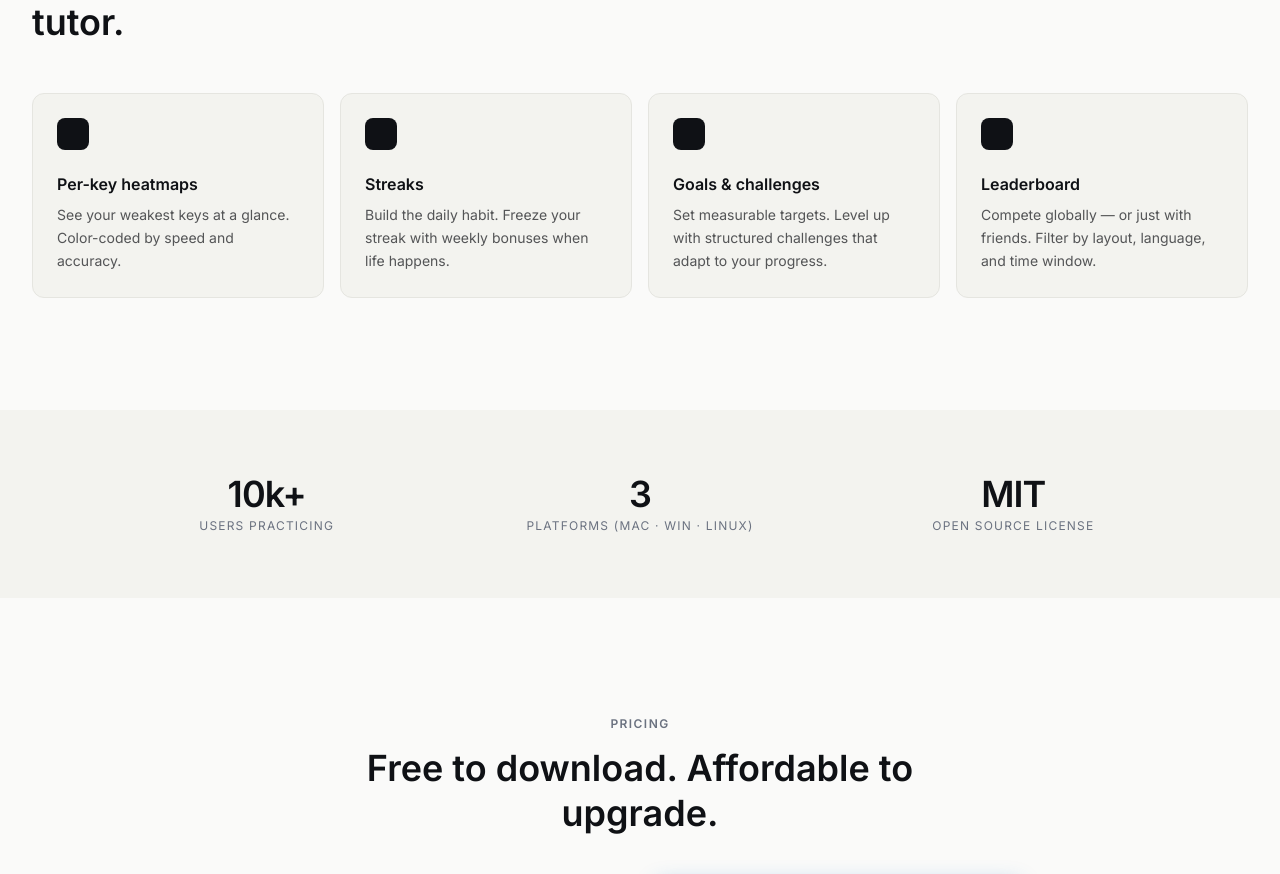
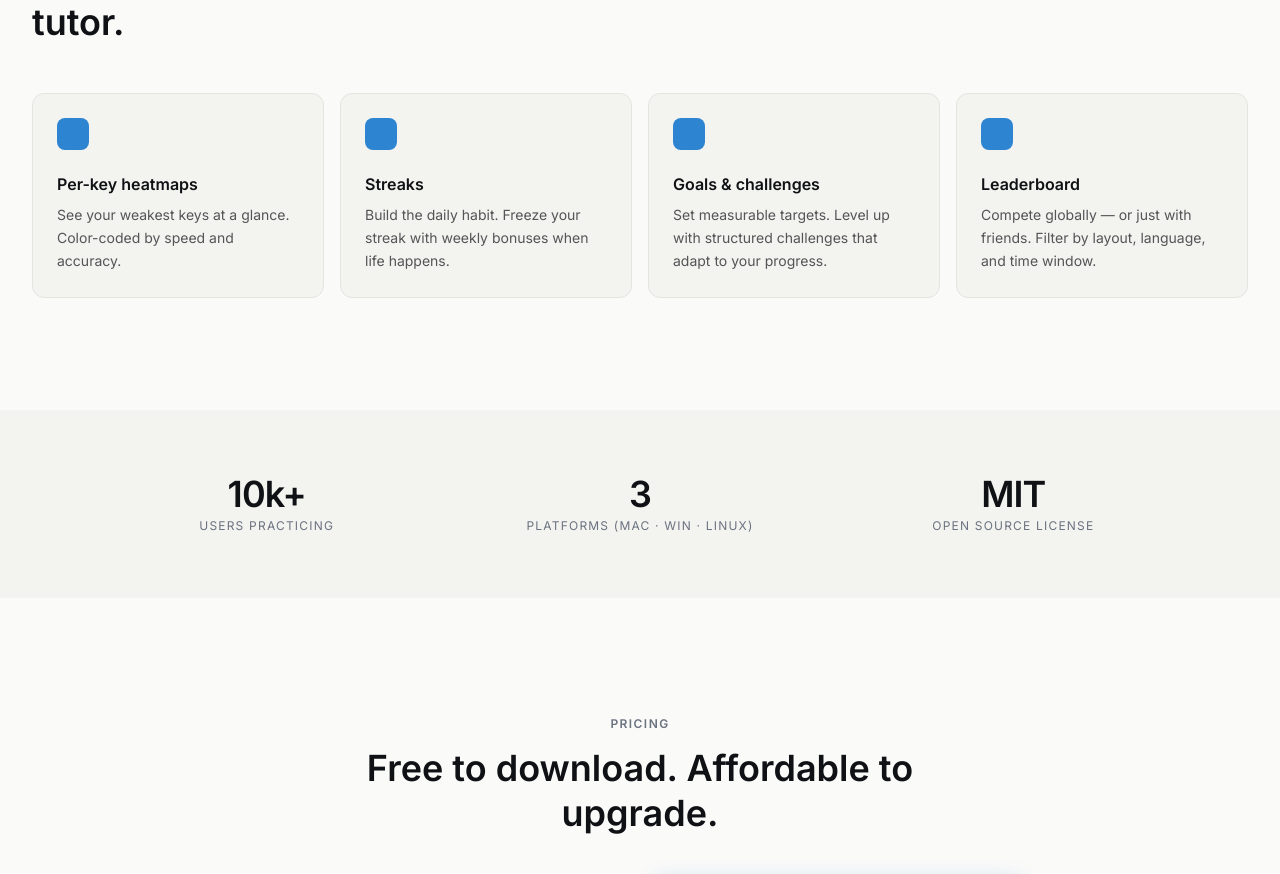
Before and after one commit to kochie/touch-typer.kochie.io, a Next.js app: page / in a window 1280 px wide. Shown: the part 4419-5293 px from the top of the page. Built offline with nearby package versions, Linux system fonts and the light colour scheme; no server answers.

Commit message:
feat(marketing): Tier2 glyph + hover use accent; FeatureMarquee hover accent
Co-Authored-By: Claude Sonnet 4.6 <noreply@anthropic.com>

```diff
--- a/src/components/marketing/FeatureMarquee.tsx
+++ b/src/components/marketing/FeatureMarquee.tsx
@@ -25,10 +25,10 @@ export function FeatureMarquee() {
         <div className="grid gap-3 grid-cols-2 sm:grid-cols-3 lg:grid-cols-5">
           {items.map((item) => (
             <a key={item.name} href={item.href} className="block">
-              <Card tone="paper" className="h-full transition-colors hover:border-ink/40">
+              <Card tone="paper" className="h-full transition-colors hover:border-accent/40">
                 <FeatureGlyph icon={item.icon} size="sm" ariaLabel={item.name} />
                 <div className="mt-3 font-semibold text-sm">{item.name}</div>
-                <div className="mt-1 text-xs text-mute">{item.blurb}</div>
+                <div className="mt-1 text-xs text-fg-muted">{item.blurb}</div>
               </Card>
             </a>
           ))}
--- a/src/components/marketing/Tier2Grid.tsx
+++ b/src/components/marketing/Tier2Grid.tsx
@@ -29,10 +29,10 @@ export function Tier2Grid() {
         </div>
         <div className="mt-12 grid gap-4 sm:grid-cols-2 lg:grid-cols-4">
           {items.map((item) => (
-            <Card key={item.title} tone="paper-soft">
-              <FeatureGlyph icon={item.icon} size="sm" ariaLabel={item.title} />
+            <Card key={item.title} tone="paper-soft" className="transition-colors hover:border-accent/40">
+              <FeatureGlyph icon={item.icon} size="sm" tone="accent" ariaLabel={item.title} />
               <div className="mt-4 font-semibold">{item.title}</div>
-              <p className="mt-2 text-sm text-ink/70 leading-relaxed">{item.body}</p>
+              <p className="mt-2 text-sm text-fg/70 leading-relaxed">{item.body}</p>
             </Card>
           ))}
         </div>
--- a/src/components/ui/FeatureGlyph.tsx
+++ b/src/components/ui/FeatureGlyph.tsx
@@ -3,6 +3,7 @@ import type { IconDefinition } from "@fortawesome/fontawesome-svg-core";
 import clsx from "clsx";
 
 type Size = "sm" | "md" | "lg";
+type Tone = "ink" | "accent";
 
 const sizes: Record<Size, string> = {
   sm: "w-8 h-8 text-base",
@@ -10,9 +11,15 @@ const sizes: Record<Size, string> = {
   lg: "w-12 h-12 text-xl",
 };
 
+const tones: Record<Tone, string> = {
+  ink: "bg-ink text-paper",
+  accent: "bg-accent text-paper",
+};
+
 interface FeatureGlyphProps {
   icon: IconDefinition;
   size?: Size;
+  tone?: Tone;
   className?: string;
   ariaLabel?: string;
 }
@@ -20,6 +27,7 @@ interface FeatureGlyphProps {
 export function FeatureGlyph({
   icon,
   size = "md",
+  tone = "ink",
   className,
   ariaLabel,
 }: FeatureGlyphProps) {
@@ -28,8 +36,9 @@ export function FeatureGlyph({
       role="img"
       aria-label={ariaLabel}
       className={clsx(
-        "inline-flex items-center justify-center rounded-lg bg-ink text-paper",
+        "inline-flex items-center justify-center rounded-lg",
         sizes[size],
+        tones[tone],
         className,
       )}
     >
```
